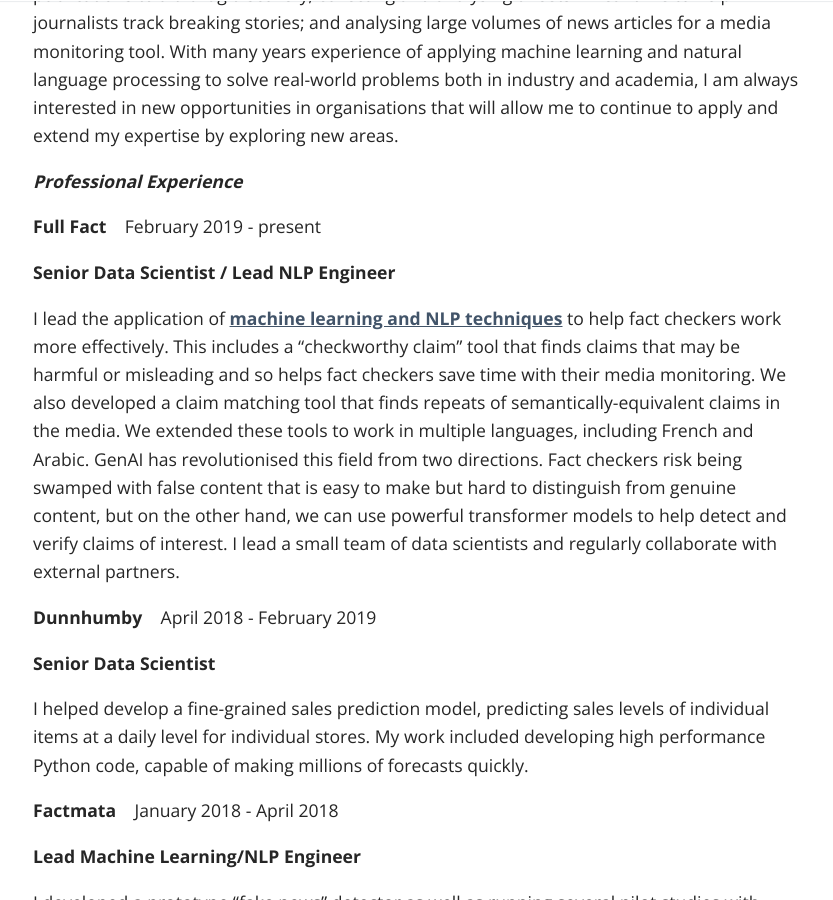
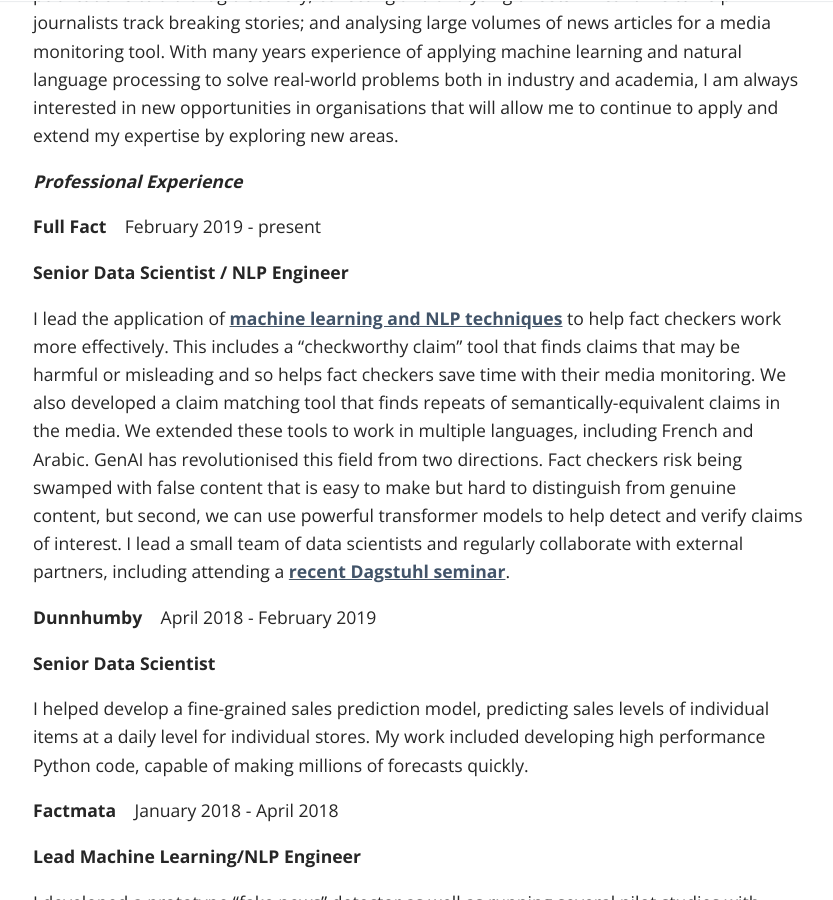
Before and after one commit to dcorney/dcorney.github.io, a Jekyll site: the page built from _pages/03_cv.md, in a window 1280 px wide and 900 px high, scrolled down 525 px. Shown: the whole window, without its empty margins (222-1055 px from the left). Built offline with Jekyll 4.4.1, drawn with Linux system fonts in a browser that asks for light colours; some web fonts are replaced.

```diff
--- a/_pages/03_cv.md
+++ b/_pages/03_cv.md
@@ -14,9 +14,9 @@ I am a Data Scientist and Engineer with a proven track record in applying ahead
 
 **Full Fact** &nbsp;&nbsp; February 2019 - present
 
-**Senior Data Scientist / Lead NLP Engineer**
+**Senior Data Scientist / NLP Engineer**
 
-I lead the application of <a href="https://fullfact.ai/">machine learning and NLP techniques</a> to help fact checkers work more effectively. This includes a "checkworthy claim" tool that finds claims that may be harmful or misleading and so helps fact checkers save time with their media monitoring. We also developed a claim matching tool that finds repeats of semantically-equivalent claims in the media. We extended these tools to work in multiple languages, including French and Arabic. GenAI has revolutionised this field from two directions. Fact checkers risk being swamped with false content that is easy to make but hard to distinguish from genuine content, but on the other hand, we can use powerful transformer models to help detect and verify claims of interest. I lead a small team of data scientists and regularly collaborate with external partners.
+I lead the application of <a href="https://fullfact.ai/">machine learning and NLP techniques</a> to help fact checkers work more effectively. This includes a "checkworthy claim" tool that finds claims that may be harmful or misleading and so helps fact checkers save time with their media monitoring. We also developed a claim matching tool that finds repeats of semantically-equivalent claims in the media. We extended these tools to work in multiple languages, including French and Arabic. GenAI has revolutionised this field from two directions. Fact checkers risk being swamped with false content that is easy to make but hard to distinguish from genuine content, but second, we can use powerful transformer models to help detect and verify claims of interest. I lead a small team of data scientists and regularly collaborate with external partners, including attending a <a href="https://www.dagstuhl.de/en/seminars/seminar-calendar/seminar-details/26461">recent Dagstuhl seminar</a>.
 
 
 **Dunnhumby** &nbsp;&nbsp; April 2018 - February 2019
```
Also changed, not shown: _pages/04_publications.md (+2 -0 lines).
